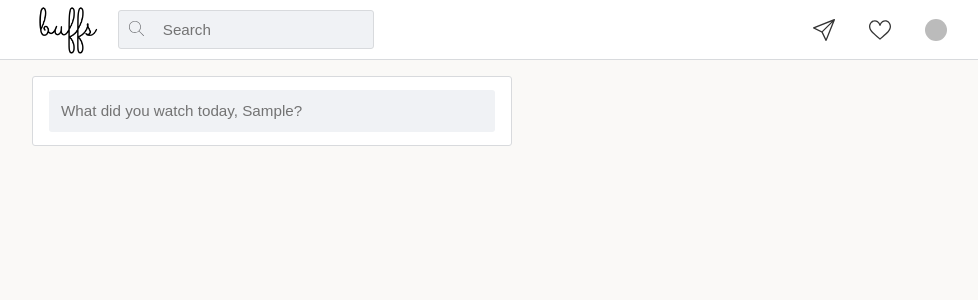
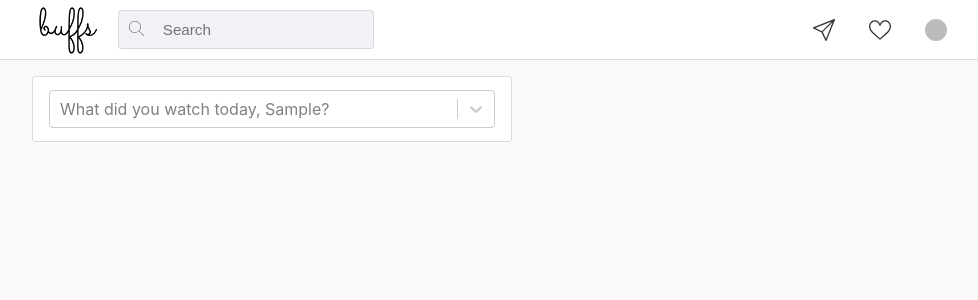
Before and after one commit to moaaz-bhnas/buffs-old, a Next.js app: page / in a window 1280 px wide. Shown: the top 300 px of the page, without its empty margins (144-1122 px from the left). Built offline with nearby package versions, Linux system fonts and the light colour scheme; no server answers; sample sign-in values are in the browser's storage.

Commit message:
replaced my review select with react-select

```diff
--- a/package.json
+++ b/package.json
@@ -17,6 +17,7 @@
     "react-dom": "^17.0.2",
     "react-is": "^17.0.2",
     "react-rating-stars-component": "^2.2.0",
+    "react-select": "^4.3.1",
     "styled-components": "^5.2.3"
   },
   "devDependencies": {
--- a/src/components/review/Input.js
+++ /dev/null
@@ -1,39 +0,0 @@
-import { forwardRef, memo } from "react";
-import styled, { css } from "styled-components";
-import { inputStyles, shadows } from "../../utils/style";
-import { useSession } from "next-auth/client";
-
-const successStyles = css`
-  outline: none;
-  box-shadow: ${shadows.input.success};
-`;
-
-const StyledInput = styled.input`
-  ${inputStyles}
-  border: none;
-  width: 100%;
-  padding: 0.75em;
-  ${({ valid }) => valid && successStyles}
-`;
-
-const Input = ({ query, setQuery, setExpanded, valid }, ref) => {
-  const [session, loading] = useSession();
-
-  const fullName = session.user.name;
-  const firstName = fullName.split(" ")[0];
-
-  return (
-    <StyledInput
-      ref={ref}
-      valid={valid}
-      aria-label={`what did you watch today, ${firstName}?`}
-      placeholder={`What did you watch today, ${firstName}?`}
-      list="review__results"
-      value={query}
-      onChange={({ target: { value } }) => setQuery(value)}
-      onFocus={() => setExpanded(true)}
-    />
-  );
-};
-
-export default memo(forwardRef(Input));
--- a/src/components/review/Results.js
+++ /dev/null
@@ -1,28 +0,0 @@
-import { memo } from "react";
-import styled from "styled-components";
-import PropTypes from "prop-types";
-import dateToYear from "../../utils/helpers/dateToYear";
-import movieNameWithReleaseYear from "../../utils/helpers/movieNameWithReleaseDate";
-
-const StyledResults = styled.datalist``;
-
-const Result = styled.option``;
-
-const Results = ({ results }) => {
-  return (
-    <StyledResults id="review__results">
-      {results.map(({ title, release_date }, index) => (
-        <Result
-          key={index}
-          value={movieNameWithReleaseYear(title, dateToYear(release_date))}
-        />
-      ))}
-    </StyledResults>
-  );
-};
-
-Results.propTypes = {
-  results: PropTypes.array,
-};
-
-export default memo(Results);
--- /dev/null
+++ b/src/components/review/Select.js
@@ -0,0 +1,50 @@
+import { useSession } from "next-auth/client";
+import { forwardRef, memo, useCallback, useState } from "react";
+import AsyncSelect from "react-select/async";
+import { search } from "../../api";
+import PropTypes from "prop-types";
+
+const Select = ({ value, onChange, onFocus }, ref) => {
+  const [session] = useSession();
+  const fullName = session.user.name;
+  const firstName = fullName.split(" ")[0];
+
+  const [query, setQuery] = useState("");
+
+  const loadOptions = useCallback(async (query) => {
+    const { results } = await search(query);
+
+    const options = results.map((result) => ({
+      ...result,
+      value: result.id,
+      label: result.title,
+    }));
+    return options;
+  }, []);
+
+  return (
+    <AsyncSelect
+      aria-label="search for a movie"
+      placeholder={`What did you watch today, ${firstName}?`}
+      aria-live="polite"
+      cacheOptions
+      inputValue={query}
+      onInputChange={(value) => setQuery(value)}
+      loadOptions={loadOptions}
+      value={value}
+      onChange={onChange}
+      onFocus={onFocus}
+      ref={ref}
+      isClearable
+      escapeClearsValue
+    />
+  );
+};
+
+Select.propTypes = {
+  value: PropTypes.object,
+  onChange: PropTypes.func,
+  onFocus: PropTypes.func,
+};
+
+export default memo(forwardRef(Select));
--- a/src/containers/review/Review.js
+++ b/src/containers/review/Review.js
@@ -3,8 +3,6 @@ import { memo, useCallback, useEffect, useRef, useState } from "react";
 import styled, { css } from "styled-components";
 import Overlay from "../../components/review/Overlay";
 import Title from "../../components/review/Title";
-import Input from "../../components/review/Input";
-import Results from "../../components/review/Results";
 import Cover from "../../components/review/Cover";
 import Rating from "../../components/review/Rating";
 import WriteUp from "../../components/review/WriteUp";
@@ -18,6 +16,7 @@ import dateToYear from "../../utils/helpers/dateToYear";
 import { useSession } from "next-auth/client";
 import PropTypes from "prop-types";
 import createReviewObject from "../../utils/helpers/createReviewObject";
+import Select from "../../components/review/Select";
 
 const expandedStyles = css`
   position: relative;
@@ -61,10 +60,8 @@ const Review = ({ className }) => {
   const [session, loading] = useSession();
   const { user } = session;
 
-  const inputRef = useRef(null);
+  const selectRef = useRef(null);
 
-  const [query, setQuery] = useState("");
-  const [results, setResults] = useState([]);
   const [selectedMovie, setSelectedMovie] = useState(null);
   console.log("selectedMovie: ", selectedMovie);
 
@@ -72,37 +69,6 @@ const Review = ({ className }) => {
 
   const [rating, setRating] = useState(0);
   const [writeUp, setWriteUp] = useState("");
-
-  useEffect(
-    async function fetchAndSetResults() {
-      if (query === "") {
-        setSelectedMovie(null);
-        return setResults([]);
-      }
-
-      const selectedMovie = getSelectedMovie(query);
-      if (selectedMovie) {
-        setSelectedMovie(selectedMovie);
-        return setResults([]);
-      }
-
-      setSelectedMovie(null);
-      const { results } = await search(query);
-      setResults(results);
-    },
-    [query]
-  );
-
-  const getSelectedMovie = useCallback(
-    (query) => {
-      const selectedMovie = results.find(
-        ({ title, release_date }) =>
-          movieNameWithReleaseYear(title, dateToYear(release_date)) === query
-      );
-      return selectedMovie;
-    },
-    [results]
-  );
 
   useEffect(
     function reset() {
@@ -117,7 +83,7 @@ const Review = ({ className }) => {
   const handleKeyDown = useCallback(({ key }) => {
     if (key === "Escape") {
       setExpanded(false);
-      inputRef.current.blur();
+      selectRef.current.blur();
     }
   }, []);
 
@@ -193,14 +159,12 @@ const Review = ({ className }) => {
         onKeyDown={handleKeyDown}
       >
         <Title expanded={expanded} />
-        <Input
-          ref={inputRef}
-          query={query}
-          setQuery={setQuery}
-          setExpanded={setExpanded}
-          valid={expanded && selectedMovie != null}
+        <Select
+          value={selectedMovie}
+          onChange={(movie) => setSelectedMovie(movie)}
+          onFocus={() => setExpanded(true)}
+          ref={selectRef}
         />
-        <Results results={results} />
         {expanded && selectedMovie && (
           <>
             <Row
```
Also changed, not shown: 1 other file (tests, documents, lock files or other folders).
